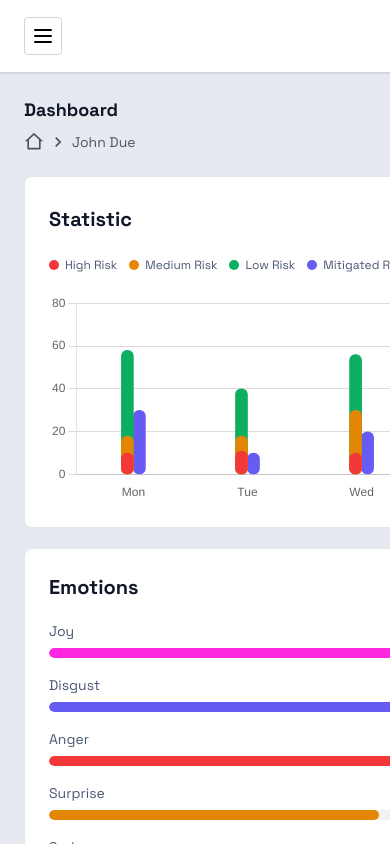
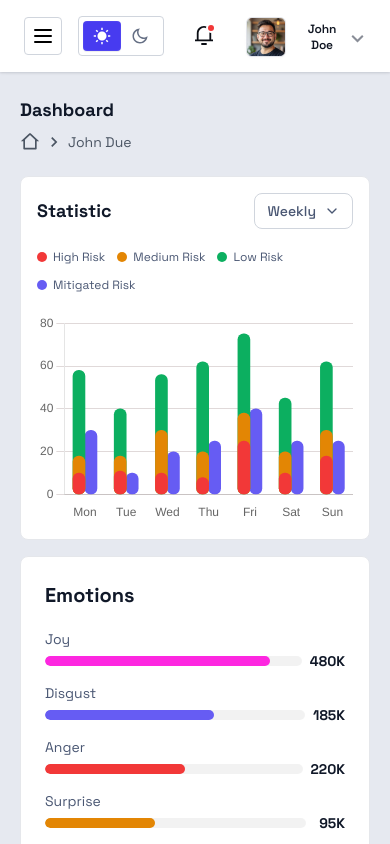
Before and after one commit to nur-it/react-un-lion-dashboard, a React (Vite) app: page / in a window 390 px wide. Built offline with nearby package versions, Linux system fonts and the light colour scheme.

Commit message:
time period dropdown

```diff
--- a/src/components/screen/Home/StatisticEmotionAnalytics/Statistic.jsx
+++ b/src/components/screen/Home/StatisticEmotionAnalytics/Statistic.jsx
@@ -1,18 +1,17 @@
+import TimePeriodDropdown from "@/components/shared/TimePeriodDropdown";
 import StatisticChart from "./StatisticChart";
 const Statistic = () => {
   return (
-    <div className="space-y-5 rounded-lg border border-gray-200 bg-white p-6 dark:border-white/[10%] dark:bg-white/[4%]">
-      <div className="flex items-center justify-between">
-        <h5 className="text-xl font-bold text-secondary_main dark:text-white">
+    <div className="space-y-5 rounded-lg border border-gray-200 bg-white p-4 dark:border-white/[10%] dark:bg-white/[4%] sm:p-6">
+      <div className="flex w-full items-center justify-between gap-3">
+        <h5 className="text-lg font-bold text-secondary_main dark:text-white sm:text-xl">
           Statistic
         </h5>
-        <div className="flex h-9 items-center justify-center rounded-lg border border-gray-300 bg-white/[2%] px-3">
-          <p className="pt-0.5 text-sm font-medium text-text_secondary">
-            04/01/2025
-          </p>
+        <div>
+          <TimePeriodDropdown options={["Weekly", "Monthly", "Yearly"]} />
         </div>
       </div>
-      <div className="flex items-center gap-3">
+      <div className="flex flex-wrap items-center gap-3">
         <div className="flex items-center gap-1.5">
           <div className="h-2.5 w-2.5 rounded-full bg-error"></div>
           <p className="text-xs font-normal text-text_secondary dark:text-white/[80%]">
--- a/src/components/screen/Home/StatisticEmotionAnalytics/StatisticEmotionAnalytics.jsx
+++ b/src/components/screen/Home/StatisticEmotionAnalytics/StatisticEmotionAnalytics.jsx
@@ -4,7 +4,7 @@ import Statistic from "./Statistic";
 
 const StatisticEmotionAnalytics = () => {
   return (
-    <div className="grid grid-cols-1 md:grid-cols-2 lg:grid-cols-3 gap-5 xl:gap-6">
+    <div className="grid grid-cols-1 md:grid-cols-2 lg:grid-cols-3 gap-4 sm:gap-5 xl:gap-6">
       <Statistic />
       <Emotions />
       <MainTopics />
--- a/src/components/screen/Home/ThreatDetection/ThreatDetection.jsx
+++ b/src/components/screen/Home/ThreatDetection/ThreatDetection.jsx
@@ -1,5 +1,5 @@
 import search from "../../../../assets/icon/search.svg";
-import ThreatDetectionTable from "./ThreatDetectionTable";
+// import ThreatDetectionTable from "./ThreatDetectionTable";
 
 const ThreatDetection = () => {
   return (
@@ -22,7 +22,7 @@ const ThreatDetection = () => {
           />
         </div>
       </div>
-      <ThreatDetectionTable />
+      {/* <ThreatDetectionTable /> */}
     </div>
   );
 };
--- /dev/null
+++ b/src/components/shared/TimePeriodDropdown.jsx
@@ -0,0 +1,50 @@
+import { useState } from "react";
+import { FiChevronDown } from "react-icons/fi";
+
+const TimePeriodDropdown = ({ options = ["Weekly", "Monthly", "Yearly"] }) => {
+  const [isOpen, setIsOpen] = useState(false);
+  const [selectedOption, setSelectedOption] = useState(options[0]);
+
+  return (
+    <div className="relative inline-block">
+      {/* Dropdown Trigger */}
+      <div
+        className="flex h-9 max-w-[107px] cursor-pointer items-center justify-between gap-2 rounded-lg border border-[#D0D5DD] bg-[#FFFFFF05] px-3 py-2"
+        onClick={() => setIsOpen(!isOpen)}
+      >
+        <p className="text-sm font-medium text-text_secondary">
+          {selectedOption}
+        </p>
+        <FiChevronDown
+          className={`text-text_secondary transition-transform ${
+            isOpen ? "rotate-180" : ""
+          }`}
+        />
+      </div>
+
+      {isOpen && (
+  <div className="absolute right-0 z-50">
+    <div className="relative mt-1 w-full rounded-lg border border-[#D0D5DD] bg-white py-1 shadow-md">
+      {options.map((option) => (
+        <div
+          key={option}
+          className={`cursor-pointer px-4 py-2 text-sm font-medium text-text_secondary hover:bg-[#9eb7ee10] bg-transparent ${
+            selectedOption === option ? "bg-[#FFFFFF10]" : ""
+          }`}
+          onClick={() => {
+            setSelectedOption(option);
+            setIsOpen(false);
+          }}
+        >
+          {option}
+        </div>
+      ))}
+    </div>
+  </div>
+)}
+
+    </div>
+  );
+};
+
+export default TimePeriodDropdown;
--- a/src/layouts/root-layout.jsx
+++ b/src/layouts/root-layout.jsx
@@ -24,7 +24,7 @@ const RootLayout = () => {
         </header>
 
         {/* Content */}
-        <div className="flex-1 overflow-y-auto px-6 pt-6">
+        <div className="flex-1 overflow-y-auto px-5 sm:px-6 pt-6">
           <Outlet />
         </div>
       </section>
```
